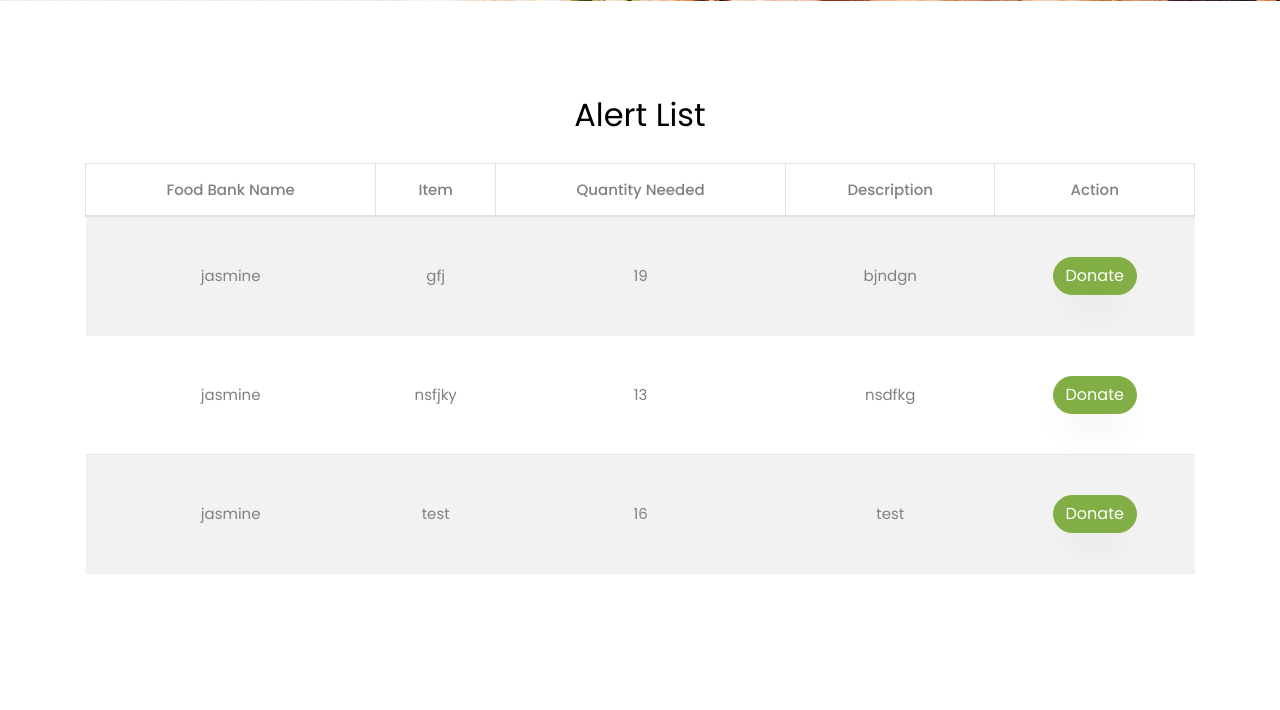
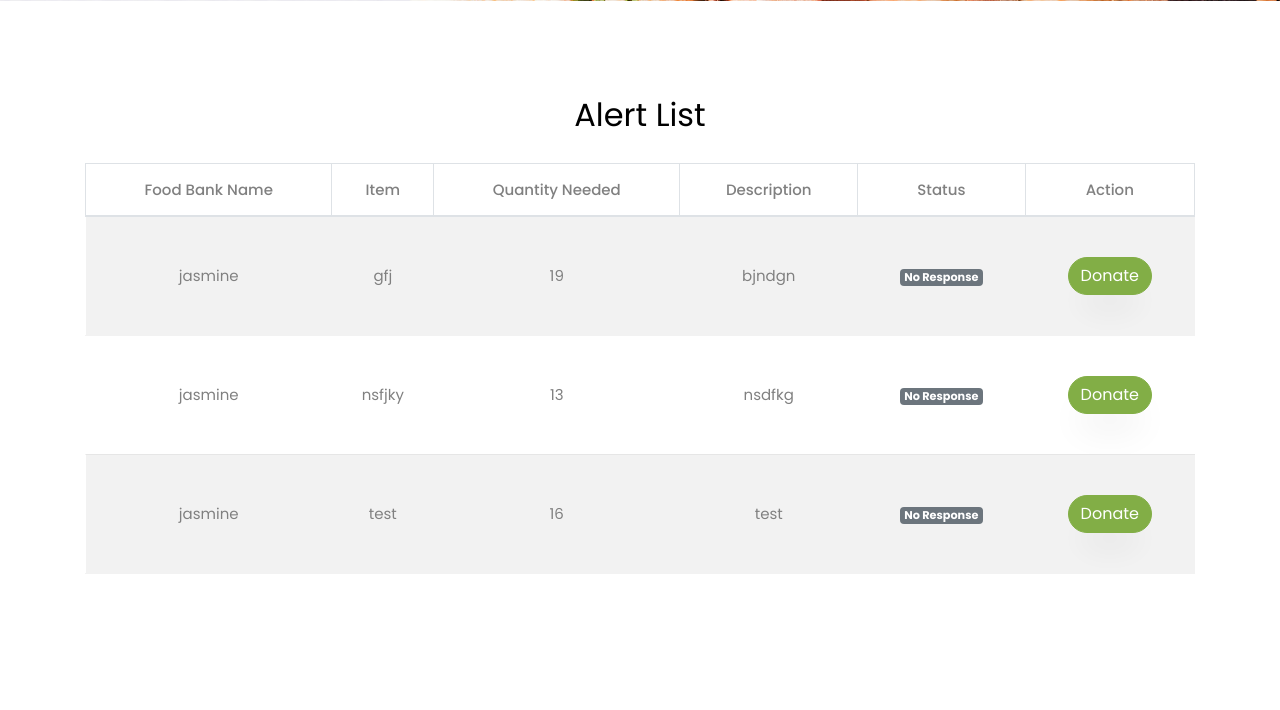
Before and after one commit to ShaneDsouza4/FoodConnect, a Django app: page /alerts/alerts/ in a window 1280 px wide. Shown: the part 440-1150 px from the top of the page. Run offline with Django 5.2, Linux system fonts and the light colour scheme; data comes from the database, SQL or seed files in the repository; both versions use the stored data as it was after the commit; some libraries are stand-ins or nearby versions; some web fonts are replaced.

Commit message:
Donation Form Created Successfully

```diff
--- a/alerts/models.py
+++ b/alerts/models.py
@@ -4,13 +4,14 @@
 from django.db import models
 from django.contrib.auth.models import User
 
+
 class EmergencyAlert(models.Model):
     user = models.ForeignKey(User, on_delete=models.CASCADE, related_name="emergency_alerts")
     message = models.TextField()
     created_at = models.DateTimeField(auto_now_add=True) #For one time saving purppposes
 
-    def _str_(self):
-        return f"Emergency Alert from {self.user.username} created on {self.created_at}"
+    # def _str_(self):
+    #     return f"Emergency Alert from {self.user.username} created on {self.created_at}"
 
 class Alert(models.Model):
     item_name = models.CharField(max_length=100)
@@ -30,3 +31,15 @@ class Alert(models.Model):
     description = models.TextField(blank=True, null=True)
     is_active = models.BooleanField(default=True)
     last_updated = models.DateTimeField(auto_now=True)
+
+class ResponseToDonation(models.Model):
+    STATUS_CHOICES = [
+        ('pending', 'Pending'),
+        ('in_progress', 'In Progress'),
+        ('completed', 'Completed'),
+    ]
+    alert = models.ForeignKey(Alert, on_delete=models.CASCADE, related_name="responses")
+    donor = models.ForeignKey(User, on_delete=models.CASCADE)
+    description = models.TextField(blank=True, null=True)
+    status = models.CharField(max_length=50, choices=STATUS_CHOICES, default='pending')
+    created_at = models.DateTimeField(auto_now_add=True)
--- a/alerts/urls.py
+++ b/alerts/urls.py
@@ -1,9 +1,11 @@
+#alerts/urls.py
 from django.urls import path
 from .views import emergency_alert_view
 from . import views
 urlpatterns = [
-    path('emergency/', emergency_alert_view, name='emergency_alert'),
     path('create-alerts/', views.create_alert, name='alerts'),
     path('alerts/', views.alert_list, name='alert_list'),
-    path('donate/<int:alert_id>/', views.donate, name='donate'),
+    path('alerts/respond-to-donation/<int:alert_id>/', views.ResponseToDonationView, name='respond_to_donation'),
+    path('response/<int:response_id>/status/', views.ResponseStatusView, name='response_status'),
+    path('donate/<int:alert_id>/', views.ResponseToDonationView, name='donate'),
 ]
--- a/alerts/views.py
+++ b/alerts/views.py
@@ -1,11 +1,14 @@
+from django.core.paginator import Paginator
 from django.shortcuts import render, redirect
 from django.contrib.auth.decorators import login_required
 from django.contrib import messages
 from .models import EmergencyAlert
 from .models import Alert
 from .forms import CreateAlertForm
+from .forms import ResponseToDonationForm
 from django.shortcuts import render, get_object_or_404
 
+#alerts/views.py
 
 @login_required
 def emergency_alert_view(request):
@@ -48,10 +51,40 @@ def create_alert(request):
 
     return render(request, 'webpages/alerts.html', {'form': form})
 def alert_list(request):
-    alerts = Alert.objects.filter(is_active=True)  # Fetch active alerts
+    alerts = Alert.objects.filter(is_active=True)
     return render(request, 'webpages/alert_list.html', {'alerts': alerts})
 
-def donate(request, alert_id):
+# def donate(request, alert_id):
+#     alert = get_object_or_404(Alert, id=alert_id)
+#     # Your donate logic here
+#     return render(request, 'donate.html', {'alert': alert})
+@login_required
+def ResponseToDonationView(request, alert_id):
     alert = get_object_or_404(Alert, id=alert_id)
-    # Your donate logic here
-    return render(request, 'donate.html', {'alert': alert})
+
+    if request.method == 'POST':
+        form = ResponseToDonationForm(request.POST)  # Use the corrected form
+
+        if form.is_valid():
+            response = form.save(commit=False)
+            response.alert = alert
+            response.donor = request.user
+            response.status = 'in_progress'
+            response.save()
+
+            alert.is_active = False  # Optionally deactivate alert after donation
+            alert.save()
+
+            messages.success(request, 'Your donation response has been submitted successfully.')
+            return redirect('alert_list')
+        else:
+            messages.error(request, 'There was an error with your response. Please try again.')
+    else:
+        form = ResponseToDonationForm()  # Initialize an empty form on GET request
+
+    return render(request, 'webpages/response_to_donation.html', {'form': form, 'alert': alert})
+
+@login_required
+def ResponseStatusView(request, response_id):
+    response = get_object_or_404(ResponseToDonationForm, id=response_id, donor=request.user)
+    return render(request, 'webpages/response_status.html', {'response': response})
--- a/templates/webpages/alert_list.html
+++ b/templates/webpages/alert_list.html
@@ -28,24 +28,41 @@
                                 <th>Item</th>
                                 <th>Quantity Needed</th>
                                 <th>Description</th>
+                                <th>Status</th> <!-- New Status Column -->
                                 <th>Action</th>
                             </tr>
                         </thead>
                         <tbody>
                             {% for alert in alerts %}
                             <tr>
-                                <td>{{ alert.created_by.username }}</td> <!-- Adjusted for created_by as Food Bank name -->
+                                <td>{{ alert.created_by.username }}</td> <!-- Food Bank name -->
                                 <td>{{ alert.item_name }}</td>
                                 <td>{{ alert.quantity_needed }}</td>
                                 <td>{{ alert.description }}</td>
                                 <td>
-                                    <a href="{% url 'donate' alert.id %}" class="btn btn-primary">Donate</a>
-
+                                    {% if alert.responsestodonation_set.exists %}
+                                        {% with response=alert.responsestodonation_set.first %}
+                                            <span class="badge {% if response.status == 'pending' %}badge-warning{% elif response.status == 'in_progress' %}badge-primary{% elif response.status == 'completed' %}badge-success{% endif %}">
+                                                {{ response.status|capfirst }}
+                                            </span>
+                                        {% endwith %}
+                                    {% else %}
+                                        <span class="badge badge-secondary">No Response</span>
+                                    {% endif %}
+                                </td>
+                                <td>
+                                    {% if alert.responsestodonation_set.exists %}
+                                        {% with response=alert.responsestodonation_set.first %}
+                                            <a href="{% url 'response_status' response.id %}" class="btn btn-info btn-sm">View Status</a>
+                                        {% endwith %}
+                                    {% else %}
+                                        <a href="{% url 'donate' alert.id %}" class="btn btn-primary">Donate</a>
+                                    {% endif %}
                                 </td>
                             </tr>
                             {% empty %}
                             <tr>
-                                <td colspan="5" class="text-center">No alerts available.</td>
+                                <td colspan="6" class="text-center">No alerts available.</td>
                             </tr>
                             {% endfor %}
                         </tbody>
--- a/templates/webpages/alerts.html
+++ b/templates/webpages/alerts.html
@@ -1,3 +1,4 @@
+<!--ALerts-->
 {% extends 'webpages/base.html' %}
 
 {% load static %}
```
Also changed, not shown: alerts/forms.py (+14 -5 lines), templates/webpages/response_status.html (added, +27 -0 lines), templates/webpages/response_to_donation.html (added, +26 -0 lines), alerts/migrations/0003_responsetodonation.py (added), db.sqlite3, media/id_cards/Screenshot_2024-11-13_at_10.20.33AM.png (added).
